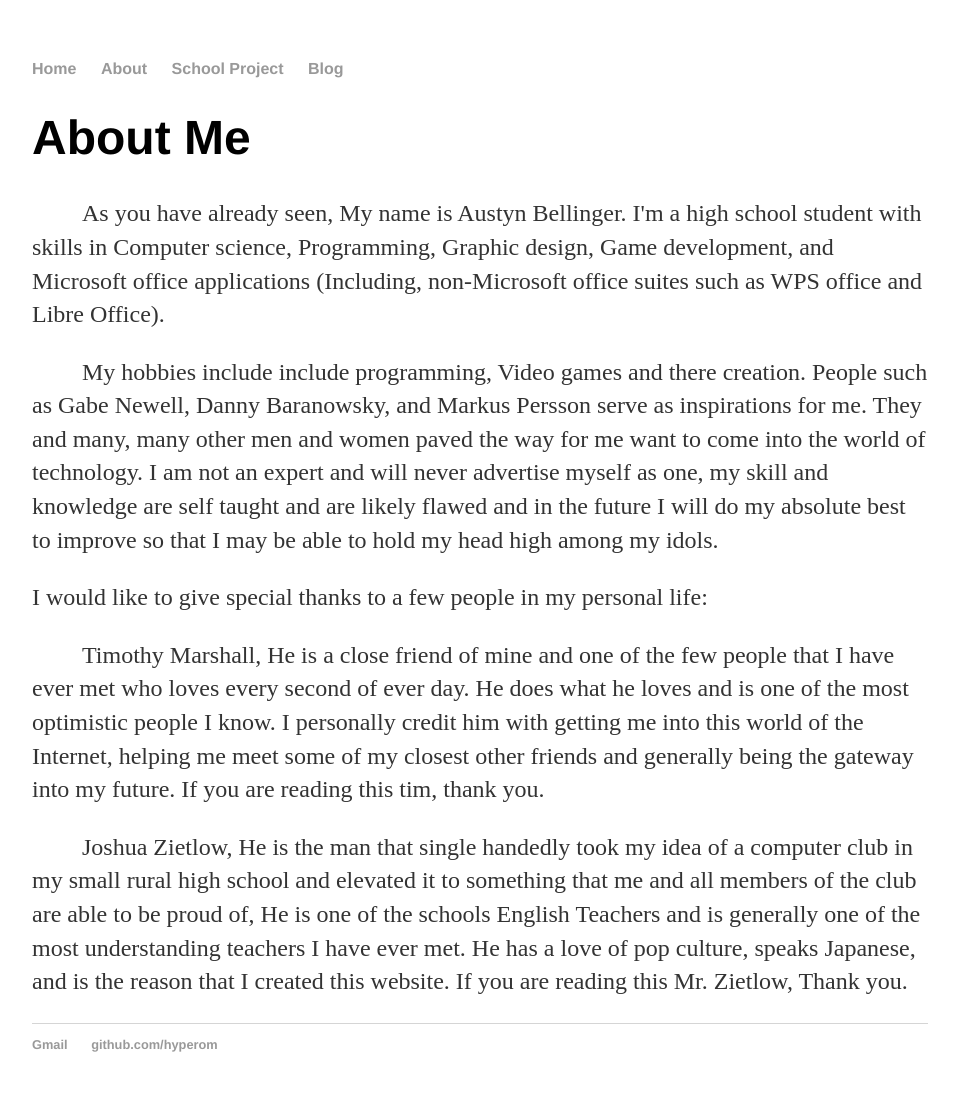
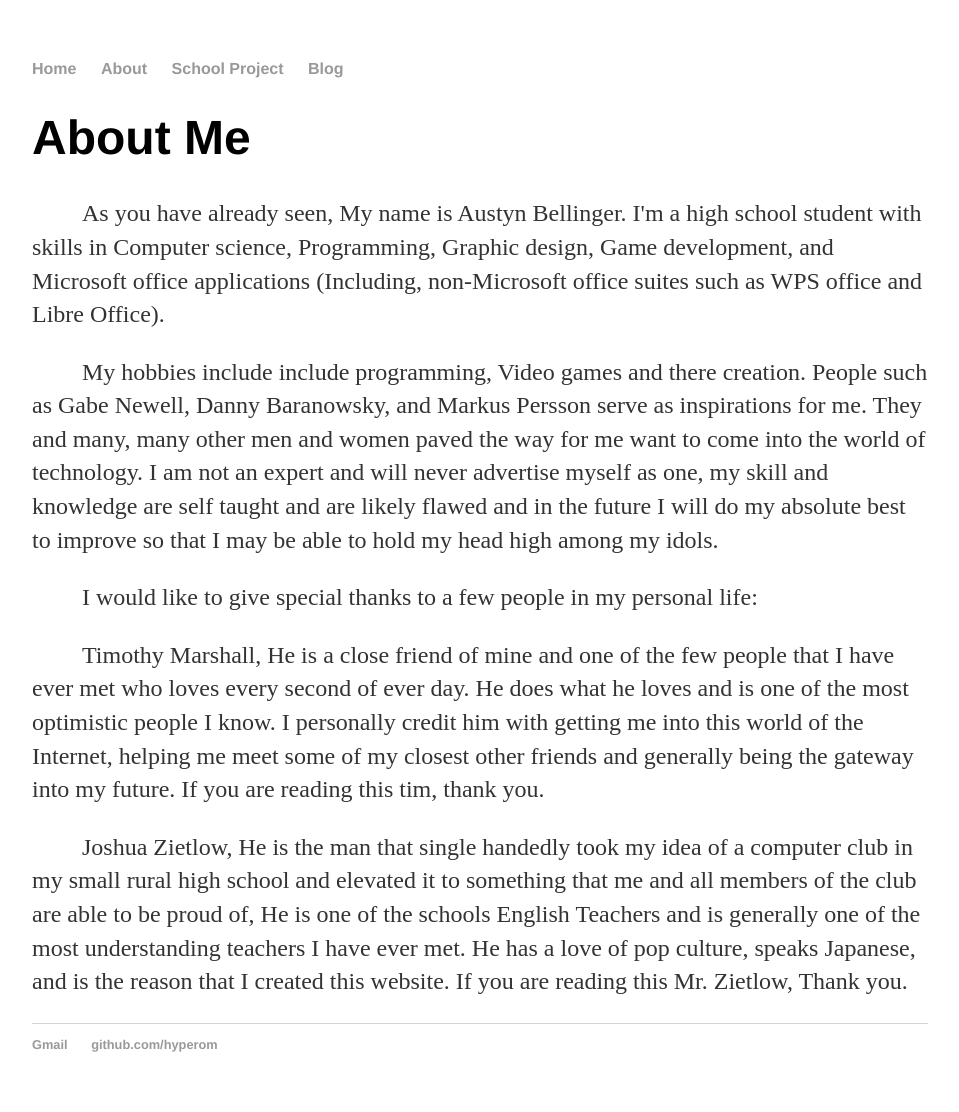
Before and after one commit to SUHScomputerclub/SUHScomputerclub.github.io, a Jekyll site: the page built from about/index.html, in a window 1280 px wide. Shown: the whole page, without its empty margins (160-1119 px from the left). Built offline with Jekyll 4.4.1, drawn with Linux system fonts in a browser that asks for light colours.

Commit message:
fixed indent by being lazy

```diff
--- a/about/index.html
+++ b/about/index.html
@@ -8,7 +8,7 @@ title: About Me
 
 	<p>	My hobbies include include programming, Video games and there creation. People such as Gabe Newell, Danny Baranowsky, and Markus Persson serve as inspirations for me. They and many, many other men and women paved the way for me want to come into the world of technology. I am not an expert and will never advertise myself as one, my skill and knowledge are self taught and are likely flawed and in the future I will do my absolute best to improve so that I may be able to hold my head high among my idols. </p>
 
-	<g>I would like to give special thanks to a few people in my personal life:</g>
+	<p>I would like to give special thanks to a few people in my personal life:</p>
 
 	<p>Timothy Marshall, He is a close friend of mine and one of the few people that I have ever met who loves every second of ever day. He does what he loves and is one of the most optimistic people I know. I personally credit him with getting me into this world of the Internet, helping me meet some of my closest other friends and generally being the gateway into my future. If you are reading this tim, thank you.</p>
 
--- a/css/main.css
+++ b/css/main.css
@@ -42,8 +42,3 @@ ul.posts {
 ul.posts li {
     list-style: none;
 }
-g {
-    font-size: 1.5em;
-    line-height: 1.4em;
-    color: #333;
-}
```
